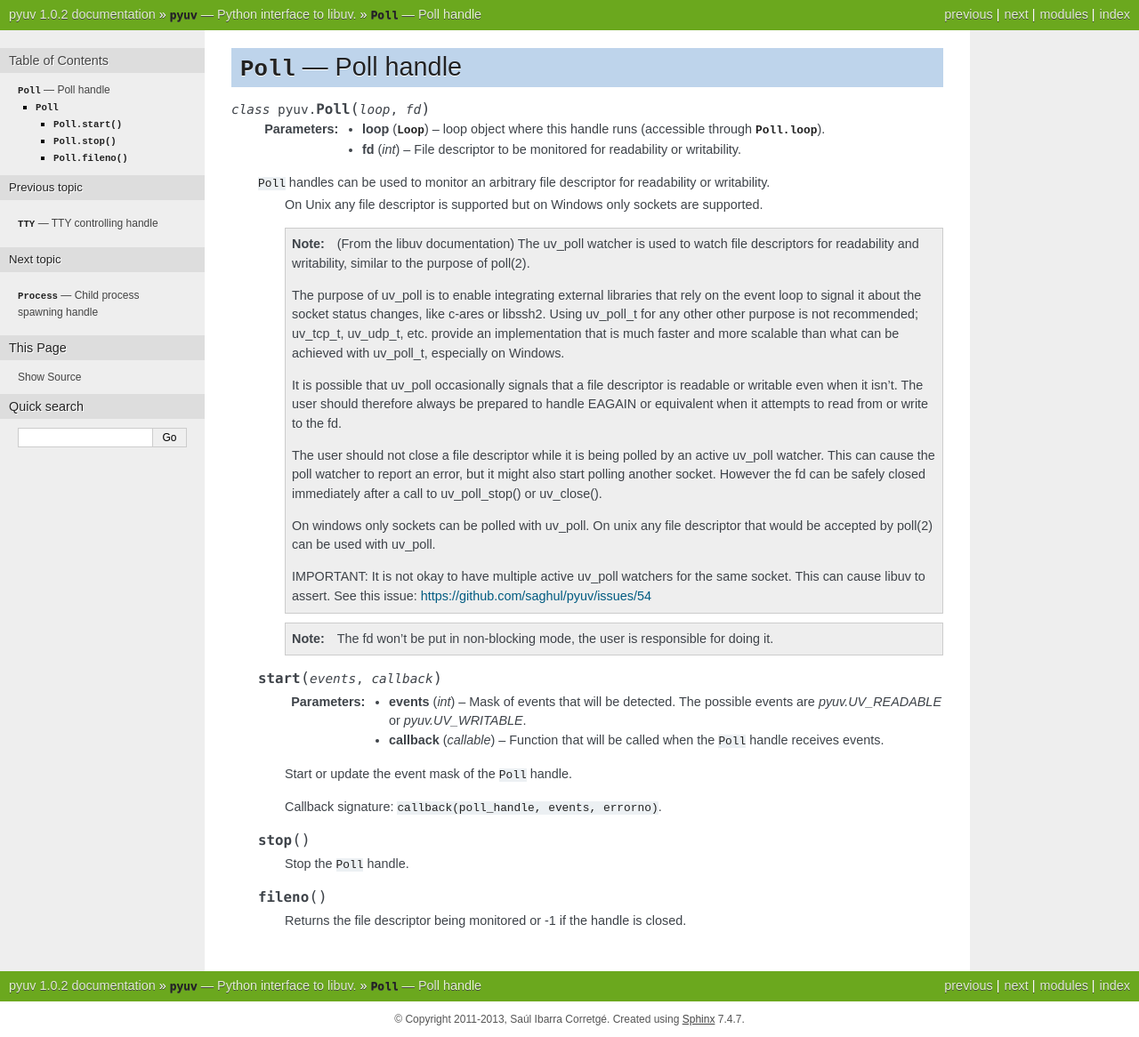
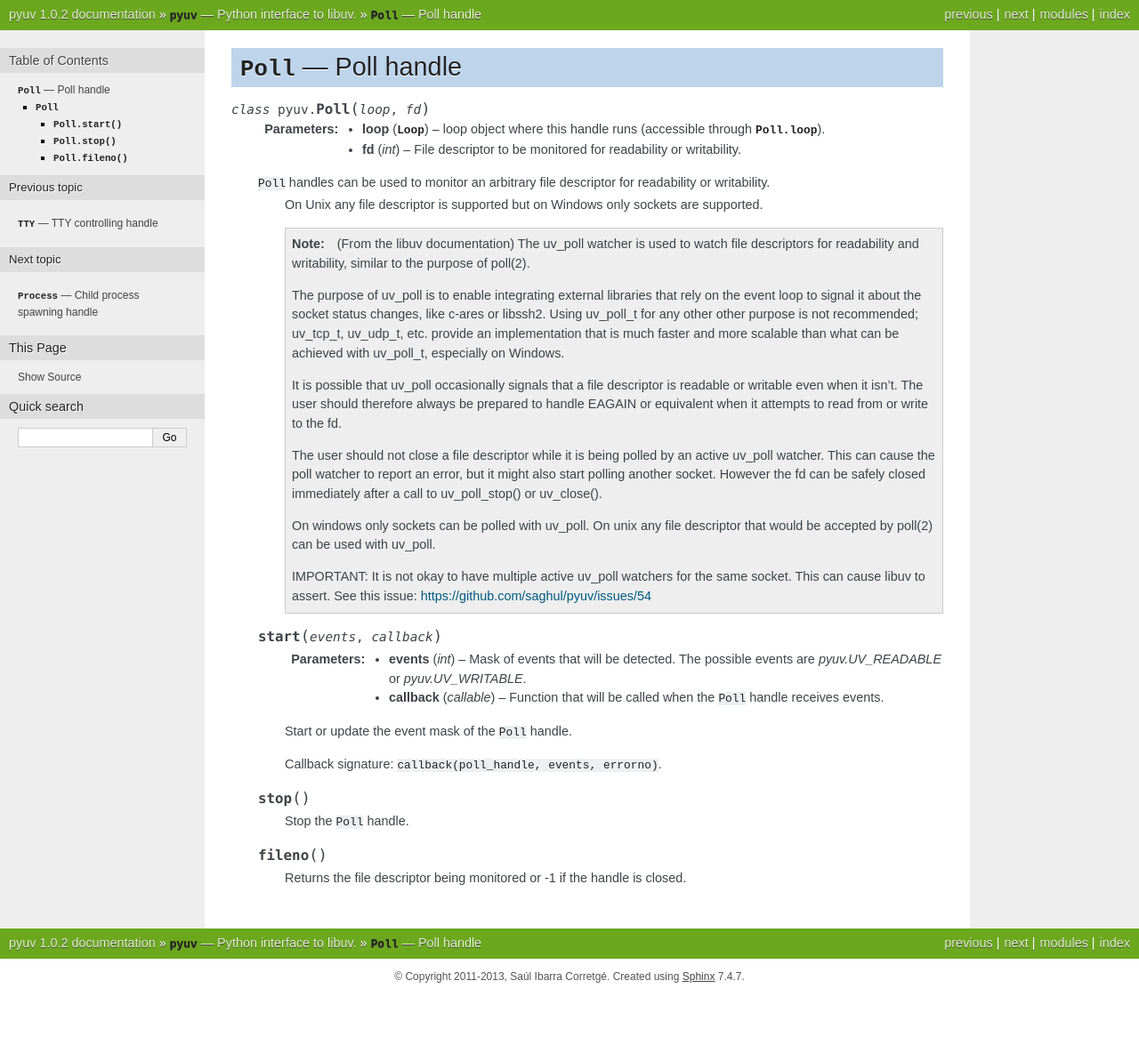
Before and after one commit to saghul/pyuv, a Sphinx documentation site: the page built from docs/poll.rst, in a window 1280 px wide. Shown: the whole page at 89% size. Built offline with Sphinx 7.4.7, drawn with Linux system fonts in a browser that asks for light colours; after the commit the page ends 1118 px from its top, so only the background shows below that.

Commit message:
doc: remove no longer needed note about Poll handles

```diff
--- a/docs/poll.rst
+++ b/docs/poll.rst
@@ -47,9 +47,6 @@
             IMPORTANT: It is not okay to have multiple active uv_poll watchers for the same socket.
             This can cause libuv to assert. See this issue: https://github.com/saghul/pyuv/issues/54
 
-        .. note::
-            The fd won't be put in non-blocking mode, the user is responsible for doing it.
-
     .. py:method:: start(events, callback)
 
         :param int events: Mask of events that will be detected. The possible events are `pyuv.UV_READABLE`
```
